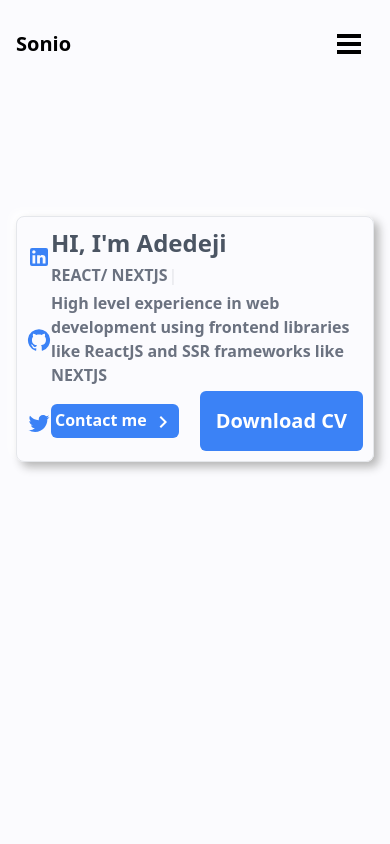
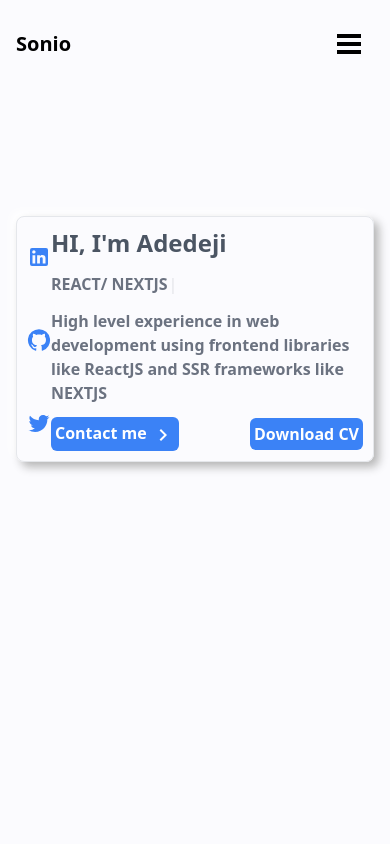
Before and after one commit to sonio-deji/portfolio, a Next.js app: page / in a window 390 px wide. Shown: the top 844 px of the page. Built offline with nearby package versions, Linux system fonts and the light colour scheme.

Commit message:
ui changes

```diff
--- a/pages/index.js
+++ b/pages/index.js
@@ -264,7 +264,7 @@ export default function Home() {
                   href="https://docs.google.com/document/d/1QT7GNtYgRGKla1e_YDwJmDjk17PCbB_X/edit?usp=drivesdk&ouid=116994626900130378795&rtpof=true&sd=true"
                   target="_blank"
                   rel="noreferrer noopener"
-                  className={`font-bold text-xl bg-blue-500 text-white rounded-md p-4 w-fit ${styles.contact}`}
+                  className={`font-bold text-md sm:text-xl bg-blue-500 text-white rounded-md p-1 sm:p-4 w-fit ${styles.contact}`}
                 >
                   Download CV
                 </a>
```
